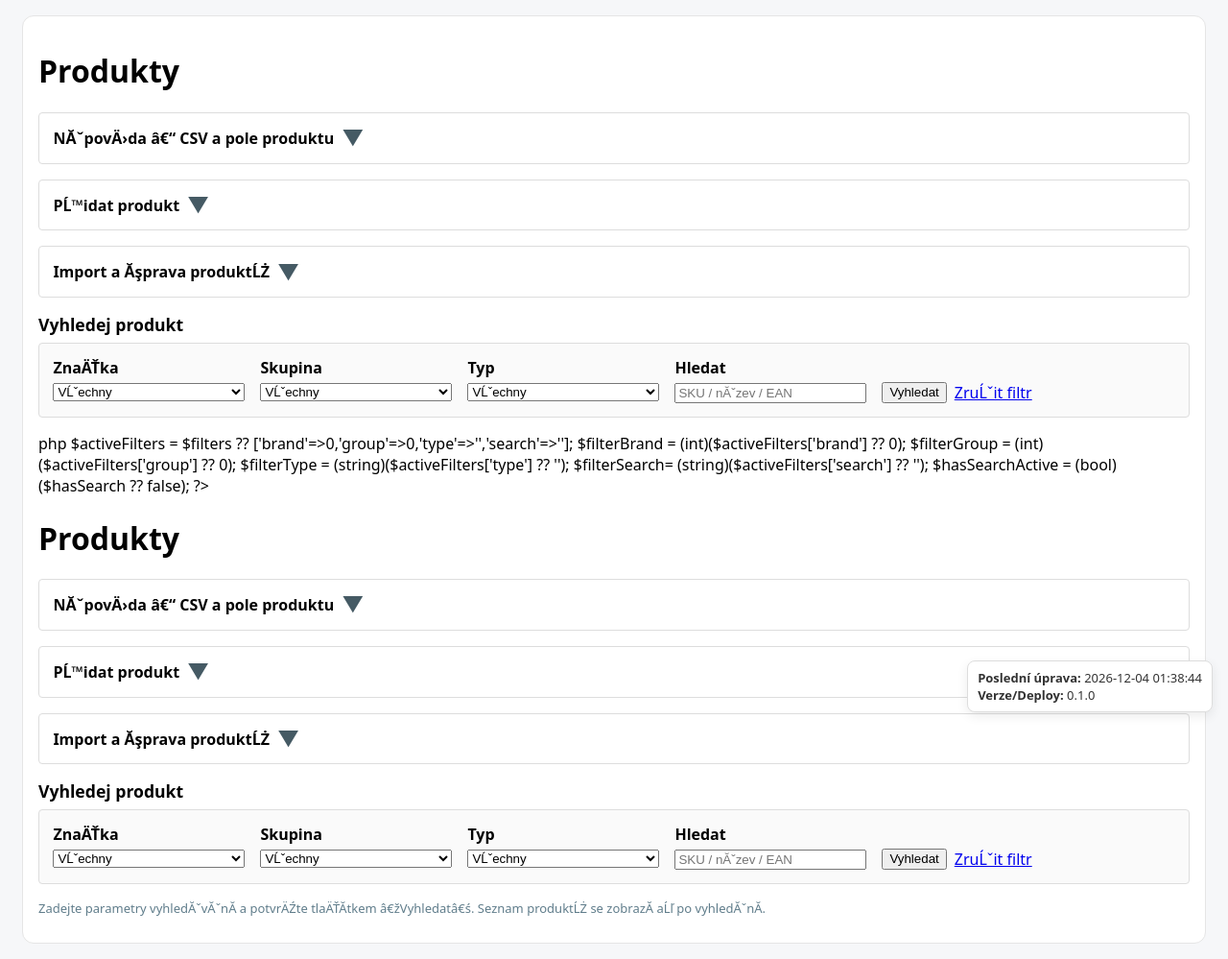
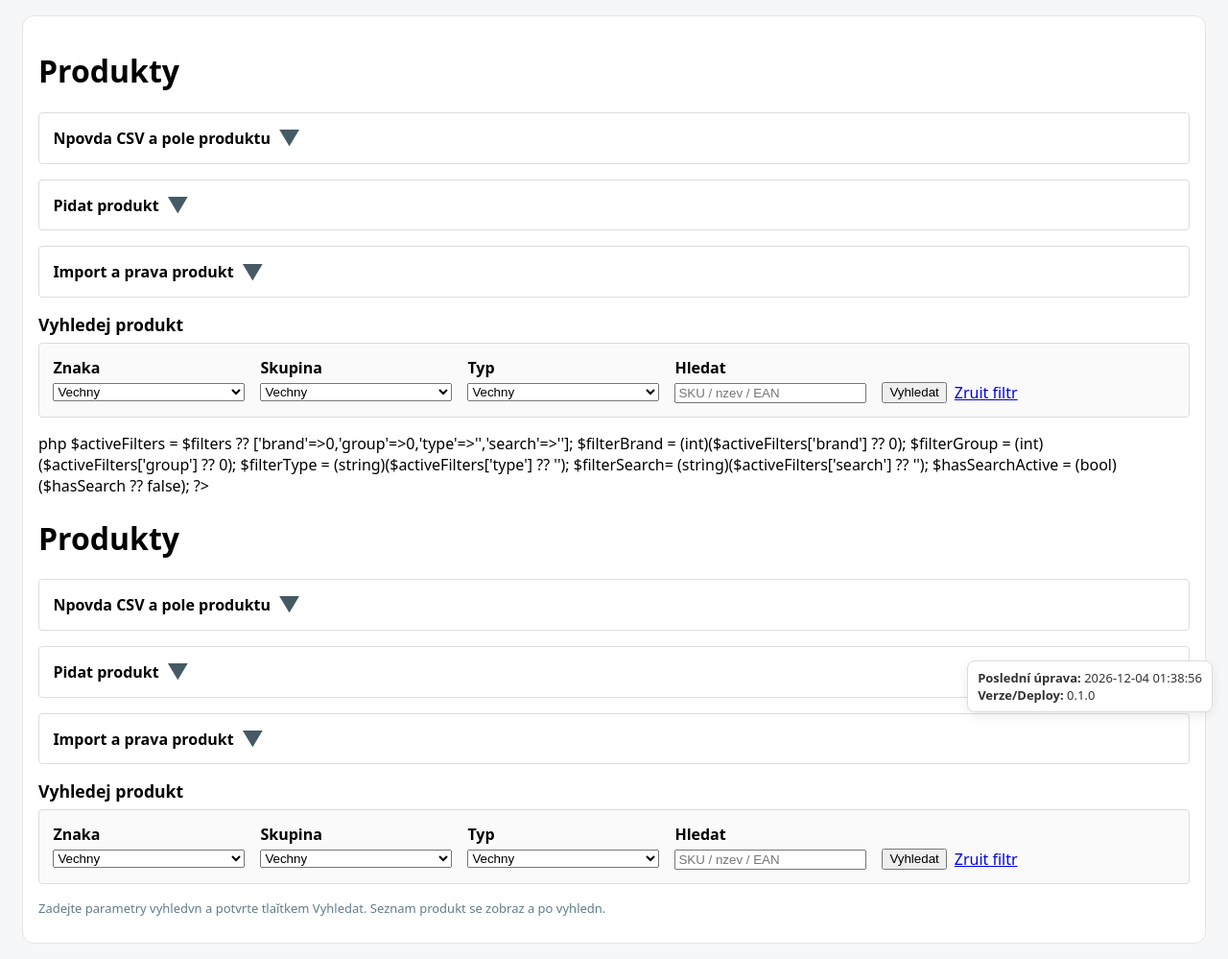
Before and after one commit to libor-sloupensky/GWvyroba-sklady, a PHP site: page /products in a window 1280 px wide. Shown: the part 42-1041 px from the top of the page at 96% size. Run offline with PHP 8.4, Linux system fonts and the light colour scheme; data that the repository does not hold is empty.

Commit message:
oprava češtiny produkty

```diff
--- a/views/products_index.php
+++ b/views/products_index.php
@@ -207,43 +207,43 @@
 
 <details class="collapsible" id="products-help">
 
-  <summary>NĂˇpovÄ›da â€“ CSV a pole produktu</summary>
+  <summary>Npovda  CSV a pole produktu</summary>
 
   <div class="collapsible-body">
 
-    <p><strong>Popis sloupcĹŻ CSV (oddÄ›lovaÄŤ ;):</strong></p>
+    <p><strong>Popis sloupc CSV (oddlova ;):</strong></p>
 
     <ul>
 
-      <li><code>sku</code> â€“ povinnĂ˝ internĂ­ kĂłd produktu.</li>
+      <li><code>sku</code>  povinn intern kd produktu.</li>
 
-      <li><code>alt_sku</code> â€“ volitelnĂ˝ alternativnĂ­ kĂłd (unikĂˇtnĂ­, nesmĂ­ bĂ˝t shodnĂ˝ se SKU).</li>
+      <li><code>alt_sku</code>  voliteln alternativn kd (uniktn, nesm bt shodn se SKU).</li>
 
-      <li><code>ean</code> â€“ volitelnĂ˝ EAN / ÄŤĂˇrovĂ˝ kĂłd.</li>
+      <li><code>ean</code>  voliteln EAN / rov kd.</li>
 
-      <li><code>znaÄŤka</code> / <code>skupina</code> â€“ nĂˇzvy definovanĂ© v NastavenĂ­.</li>
+      <li><code>znaka</code> / <code>skupina</code>  nzvy definovan v Nastaven.</li>
 
-      <li><code>typ</code> â€“ jedna z hodnot <code>produkt</code>, <code>obal</code>, <code>etiketa</code>, <code>surovina</code>, <code>balenĂ­</code>, <code>karton</code>.</li>
+      <li><code>typ</code>  jedna z hodnot <code>produkt</code>, <code>obal</code>, <code>etiketa</code>, <code>surovina</code>, <code>balen</code>, <code>karton</code>.</li>
 
-      <li><code>mÄ›rnĂˇ_jednotka</code> â€“ kĂłd jednotky z NastavenĂ­ (napĹ™. <code>ks</code>, <code>kg</code>).</li>
+      <li><code>mrn_jednotka</code>  kd jednotky z Nastaven (nap. <code>ks</code>, <code>kg</code>).</li>
 
-      <li><code>nĂˇzev</code> â€“ povinnĂ˝ nĂˇzev poloĹľky.</li>
+      <li><code>nzev</code>  povinn nzev poloky.</li>
 
-      <li><code>min_zĂˇsoba</code> â€“ bezpeÄŤnĂˇ zĂˇsoba; plĂˇnovĂˇnĂ­ se mĂˇ drĹľet alespoĹ tĂ©to hodnoty.</li>
+      <li><code>min_zsoba</code>  bezpen zsoba; plnovn se m dret alespo tto hodnoty.</li>
 
-      <li><code>min_dĂˇvka</code> â€“ minimĂˇlnĂ­ vyrĂˇbÄ›nĂˇ dĂˇvka. MenĹˇĂ­ mnoĹľstvĂ­ vĂ˝roba nespustĂ­.</li>
+      <li><code>min_dvka</code>  minimln vyrbn dvka. Men mnostv vroba nespust.</li>
 
-      <li><code>krok_vĂ˝roby</code> â€“ o kolik lze dĂˇvku navyĹˇovat nad minimum (napĹ™. krok 50 ? 200, 250, 300 â€¦).</li>
+      <li><code>krok_vroby</code>  o kolik lze dvku navyovat nad minimum (nap. krok 50 ? 200, 250, 300 ).</li>
 
-      <li><code>vĂ˝robnĂ­_doba_dnĂ­</code> â€“ dĂ©lka vĂ˝roby v kalendĂˇĹ™nĂ­ch dnech.</li>
+      <li><code>vrobn_doba_dn</code>  dlka vroby v kalendnch dnech.</li>
 
-      <li><code>aktivnĂ­</code> â€“ 1 = aktivnĂ­, 0 = skrytĂ˝ produkt.</li>
+      <li><code>aktivn</code>  1 = aktivn, 0 = skryt produkt.</li>
 
-      <li><code>poznĂˇmka</code> â€“ libovolnĂ˝ text.</li>
+      <li><code>poznmka</code>  libovoln text.</li>
 
     </ul>
 
-    <p>DesetinnĂ© hodnoty piĹˇte s teÄŤkou (napĹ™. <code>0.25</code>). CSV musĂ­ bĂ˝t v UTF-8.</p>
+    <p>Desetinn hodnoty pite s tekou (nap. <code>0.25</code>). CSV mus bt v UTF-8.</p>
 
   </div>
 
@@ -253,7 +253,7 @@
 
 <details class="collapsible" id="product-create-panel">
 
-  <summary>PĹ™idat produkt</summary>
+  <summary>Pidat produkt</summary>
 
   <div class="collapsible-body">
 
@@ -265,11 +265,11 @@
 
       <label>EAN</label><input type="text" name="ean" />
 
-      <label>ZnaÄŤka</label>
+      <label>Znaka</label>
 
       <select name="znacka_id">
 
-        <option value="">VĹˇechny</option>
+        <option value="">Vechny</option>
 
         <?php foreach (($brands ?? []) as $b): ?>
 
@@ -283,7 +283,7 @@
 
       <select name="skupina_id">
 
-        <option value="">VĹˇechny</option>
+        <option value="">Vechny</option>
 
         <?php foreach (($groups ?? []) as $g): ?>
 
@@ -317,29 +317,29 @@
 
       </select>
 
-      <label>NĂˇzev*</label><input type="text" name="nazev" required />
+      <label>Nzev*</label><input type="text" name="nazev" required />
 
-      <label>Min. zĂˇsoba</label><input type="number" step="0.001" name="min_zasoba" />
+      <label>Min. zsoba</label><input type="number" step="0.001" name="min_zasoba" />
 
-      <label>Min. dĂˇvka</label><input type="number" step="0.001" name="min_davka" />
+      <label>Min. dvka</label><input type="number" step="0.001" name="min_davka" />
 
-      <label>Krok vĂ˝roby</label><input type="number" step="0.001" name="krok_vyroby" />
+      <label>Krok vroby</label><input type="number" step="0.001" name="krok_vyroby" />
 
-      <label>VĂ˝robnĂ­ doba (dny)</label><input type="number" step="1" name="vyrobni_doba_dni" />
+      <label>Vrobn doba (dny)</label><input type="number" step="1" name="vyrobni_doba_dni" />
 
-      <label>AktivnĂ­*</label>
+      <label>Aktivn*</label>
 
       <select name="aktivni">
 
-        <option value="1">AktivnĂ­</option>
+        <option value="1">Aktivn</option>
 
         <option value="0">Skryto</option>
 
       </select>
 
-      <label>PoznĂˇmka</label><textarea name="poznamka" rows="2"></textarea>
+      <label>Poznmka</label><textarea name="poznamka" rows="2"></textarea>
 
-      <button type="submit">UloĹľit produkt</button>
+      <button type="submit">Uloit produkt</button>
 
     </form>
 
@@ -351,11 +351,11 @@
 
 <details class="collapsible" id="product-import-panel">
 
-  <summary>Import a Ăşprava produktĹŻ</summary>
+  <summary>Import a prava produkt</summary>
 
   <div class="collapsible-body">
 
-    <p><a href="/products/export">StĂˇhnout CSV (aktuĂˇlnĂ­)</a></p>
+    <p><a href="/products/export">Sthnout CSV (aktuln)</a></p>
 
     <?php if (!empty($errors)): ?>
 
@@ -399,11 +399,11 @@
 
     <label>
 
-      <span>ZnaÄŤka</span>
+      <span>Znaka</span>
 
       <select name="znacka_id">
 
-        <option value="">VĹˇechny</option>
+        <option value="">Vechny</option>
 
         <?php foreach (($brands ?? []) as $b): $id = (int)$b['id']; ?>
 
@@ -421,7 +421,7 @@
 
       <select name="skupina_id">
 
-        <option value="">VĹˇechny</option>
+        <option value="">Vechny</option>
 
         <?php foreach (($groups ?? []) as $g): $id = (int)$g['id']; ?>
 
@@ -439,7 +439,7 @@
 
       <select name="typ">
 
-        <option value="">VĹˇechny</option>
+        <option value="">Vechny</option>
 
         <?php foreach (($types ?? []) as $t): ?>
 
@@ -455,7 +455,7 @@
 
       <span>Hledat</span>
 
-      <input type="text" name="q" value="<?= htmlspecialchars($filterSearch,ENT_QUOTES,'UTF-8') ?>" placeholder="SKU / nĂˇzev / EAN" />
+      <input type="text" name="q" value="<?= htmlspecialchars($filterSearch,ENT_QUOTES,'UTF-8') ?>" placeholder="SKU / nzev / EAN" />
 
     </label>
 
@@ -463,7 +463,7 @@
 
       <button type="submit">Vyhledat</button>
 
-      <a href="/products" style="align-self:center;">ZruĹˇit filtr</a>
+      <a href="/products" style="align-self:center;">Zruit filtr</a>
 
     </div>
 
@@ -682,43 +682,43 @@ php
 
 <details class="collapsible" id="products-help">
 
-  <summary>NĂˇpovÄ›da â€“ CSV a pole produktu</summary>
+  <summary>Npovda  CSV a pole produktu</summary>
 
   <div class="collapsible-body">
 
-    <p><strong>Popis sloupcĹŻ CSV (oddÄ›lovaÄŤ ;):</strong></p>
+    <p><strong>Popis sloupc CSV (oddlova ;):</strong></p>
 
     <ul>
 
-      <li><code>sku</code> â€“ povinnĂ˝ internĂ­ kĂłd produktu.</li>
+      <li><code>sku</code>  povinn intern kd produktu.</li>
 
-      <li><code>alt_sku</code> â€“ volitelnĂ˝ alternativnĂ­ kĂłd (unikĂˇtnĂ­, nesmĂ­ bĂ˝t shodnĂ˝ se SKU).</li>
+      <li><code>alt_sku</code>  voliteln alternativn kd (uniktn, nesm bt shodn se SKU).</li>
 
-      <li><code>ean</code> â€“ volitelnĂ˝ EAN / ÄŤĂˇrovĂ˝ kĂłd.</li>
+      <li><code>ean</code>  voliteln EAN / rov kd.</li>
 
-      <li><code>znaÄŤka</code> / <code>skupina</code> â€“ nĂˇzvy definovanĂ© v NastavenĂ­.</li>
+      <li><code>znaka</code> / <code>skupina</code>  nzvy definovan v Nastaven.</li>
 
-      <li><code>typ</code> â€“ jedna z hodnot <code>produkt</code>, <code>obal</code>, <code>etiketa</code>, <code>surovina</code>, <code>balenĂ­</code>, <code>karton</code>.</li>
+      <li><code>typ</code>  jedna z hodnot <code>produkt</code>, <code>obal</code>, <code>etiketa</code>, <code>surovina</code>, <code>balen</code>, <code>karton</code>.</li>
 
-      <li><code>mÄ›rnĂˇ_jednotka</code> â€“ kĂłd jednotky z NastavenĂ­ (napĹ™. <code>ks</code>, <code>kg</code>).</li>
+      <li><code>mrn_jednotka</code>  kd jednotky z Nastaven (nap. <code>ks</code>, <code>kg</code>).</li>
 
-      <li><code>nĂˇzev</code> â€“ povinnĂ˝ nĂˇzev poloĹľky.</li>
+      <li><code>nzev</code>  povinn nzev poloky.</li>
 
-      <li><code>min_zĂˇsoba</code> â€“ bezpeÄŤnĂˇ zĂˇsoba; plĂˇnovĂˇnĂ­ se mĂˇ drĹľet alespoĹ tĂ©to hodnoty.</li>
+      <li><code>min_zsoba</code>  bezpen zsoba; plnovn se m dret alespo tto hodnoty.</li>
 
-      <li><code>min_dĂˇvka</code> â€“ minimĂˇlnĂ­ vyrĂˇbÄ›nĂˇ dĂˇvka. MenĹˇĂ­ mnoĹľstvĂ­ vĂ˝roba nespustĂ­.</li>
+      <li><code>min_dvka</code>  minimln vyrbn dvka. Men mnostv vroba nespust.</li>
 
-      <li><code>krok_vĂ˝roby</code> â€“ o kolik lze dĂˇvku navyĹˇovat nad minimum (napĹ™. krok 50 ? 200, 250, 300 â€¦).</li>
+      <li><code>krok_vroby</code>  o kolik lze dvku navyovat nad minimum (nap. krok 50 ? 200, 250, 300 ).</li>
 
-      <li><code>vĂ˝robnĂ­_doba_dnĂ­</code> â€“ dĂ©lka vĂ˝roby v kalendĂˇĹ™nĂ­ch dnech.</li>
+      <li><code>vrobn_doba_dn</code>  dlka vroby v kalendnch dnech.</li>
 
-      <li><code>aktivnĂ­</code> â€“ 1 = aktivnĂ­, 0 = skrytĂ˝ produkt.</li>
+      <li><code>aktivn</code>  1 = aktivn, 0 = skryt produkt.</li>
 
-      <li><code>poznĂˇmka</code> â€“ libovolnĂ˝ text.</li>
+      <li><code>poznmka</code>  libovoln text.</li>
 
     </ul>
 
-    <p>DesetinnĂ© hodnoty piĹˇte s teÄŤkou (napĹ™. <code>0.25</code>). CSV musĂ­ bĂ˝t v UTF-8.</p>
+    <p>Desetinn hodnoty pite s tekou (nap. <code>0.25</code>). CSV mus bt v UTF-8.</p>
 
   </div>
 
@@ -728,7 +728,7 @@ php
 
 <details class="collapsible" id="product-create-panel">
 
-  <summary>PĹ™idat produkt</summary>
+  <summary>Pidat produkt</summary>
 
   <div class="collapsible-body">
 
@@ -740,11 +740,11 @@ php
 
       <label>EAN</label><input type="text" name="ean" />
 
-      <label>ZnaÄŤka</label>
+      <label>Znaka</label>
 
       <select name="znacka_id">
 
-        <option value="">VĹˇechny</option>
+        <option value="">Vechny</option>
 
         <?php foreach (($brands ?? []) as $b): ?>
 
@@ -758,7 +758,7 @@ php
 
       <select name="skupina_id">
 
-        <option value="">VĹˇechny</option>
+        <option value="">Vechny</option>
 
         <?php foreach (($groups ?? []) as $g): ?>
 
@@ -792,29 +792,29 @@ php
 
       </select>
 
-      <label>NĂˇzev*</label><input type="text" name="nazev" required />
+      <label>Nzev*</label><input type="text" name="nazev" required />
 
-      <label>Min. zĂˇsoba</label><input type="number" step="0.001" name="min_zasoba" />
+      <label>Min. zsoba</label><input type="number" step="0.001" name="min_zasoba" />
 
-      <label>Min. dĂˇvka</label><input type="number" step="0.001" name="min_davka" />
+      <label>Min. dvka</label><input type="number" step="0.001" name="min_davka" />
 
-      <label>Krok vĂ˝roby</label><input type="number" step="0.001" name="krok_vyroby" />
+      <label>Krok vroby</label><input type="number" step="0.001" name="krok_vyroby" />
 
-      <label>VĂ˝robnĂ­ doba (dny)</label><input type="number" step="1" name="vyrobni_doba_dni" />
+      <label>Vrobn doba (dny)</label><input type="number" step="1" name="vyrobni_doba_dni" />
 
-      <label>AktivnĂ­*</label>
+      <label>Aktivn*</label>
 
       <select name="aktivni">
 
-        <option value="1">AktivnĂ­</option>
+        <option value="1">Aktivn</option>
 
         <option value="0">Skryto</option>
 
       </select>
 
-      <label>PoznĂˇmka</label><textarea name="poznamka" rows="2"></textarea>
+      <label>Poznmka</label><textarea name="poznamka" rows="2"></textarea>
 
-      <button type="submit">UloĹľit produkt</button>
+      <button type="submit">Uloit produkt</button>
 
     </form>
 
@@ -826,11 +826,11 @@ php
 
 <details class="collapsible" id="product-import-panel">
 
-  <summary>Import a Ăşprava produktĹŻ</summary>
+  <summary>Import a prava produkt</summary>
 
   <div class="collapsible-body">
 
-    <p><a href="/products/export">StĂˇhnout CSV (aktuĂˇlnĂ­)</a></p>
+    <p><a href="/products/export">Sthnout CSV (aktuln)</a></p>
 
     <?php if (!empty($errors)): ?>
 
@@ -874,11 +874,11 @@ php
 
     <label>
 
-      <span>ZnaÄŤka</span>
+      <span>Znaka</span>
 
       <select name="znacka_id">
 
-        <option value="">VĹˇechny</option>
+        <option value="">Vechny</option>
 
         <?php foreach (($brands ?? []) as $b): $id = (int)$b['id']; ?>
 
@@ -896,7 +896,7 @@ php
 
       <select name="skupina_id">
 
-        <option value="">VĹˇechny</option>
+        <option value="">Vechny</option>
 
         <?php foreach (($groups ?? []) as $g): $id = (int)$g['id']; ?>
 
@@ -914,7 +914,7 @@ php
 
       <select name="typ">
 
-        <option value="">VĹˇechny</option>
+        <option value="">Vechny</option>
 
         <?php foreach (($types ?? []) as $t): ?>
 
@@ -930,7 +930,7 @@ php
 
       <span>Hledat</span>
 
-      <input type="text" name="q" value="<?= htmlspecialchars($filterSearch,ENT_QUOTES,'UTF-8') ?>" placeholder="SKU / nĂˇzev / EAN" />
+      <input type="text" name="q" value="<?= htmlspecialchars($filterSearch,ENT_QUOTES,'UTF-8') ?>" placeholder="SKU / nzev / EAN" />
 
     </label>
 
@@ -938,7 +938,7 @@ php
 
       <button type="submit">Vyhledat</button>
 
-      <a href="/products" style="align-self:center;">ZruĹˇit filtr</a>
+      <a href="/products" style="align-self:center;">Zruit filtr</a>
 
     </div>
 
@@ -966,11 +966,11 @@ php
 
 <?php if (!$hasSearchActive): ?>
 
-  <p class="muted">Zadejte parametry vyhledĂˇvĂˇnĂ­ a potvrÄŹte tlaÄŤĂ­tkem â€žVyhledatâ€ś. Seznam produktĹŻ se zobrazĂ­ aĹľ po vyhledĂˇnĂ­.</p>
+  <p class="muted">Zadejte parametry vyhledvn a potvrte tlaĭtkem Vyhledat. Seznam produkt se zobraz a po vyhledn.</p>
 
 <?php elseif (empty($items)): ?>
 
-  <p class="muted">Ĺ˝ĂˇdnĂ© produkty neodpovĂ­dajĂ­ zadanĂ˝m filtrĹŻm.</p>
+  <p class="muted">dn produkty neodpovdaj zadanm filtrm.</p>
 
 <?php else: ?>
 
@@ -984,7 +984,7 @@ php
 
     <th>EAN</th>
 
-    <th>ZnaÄŤka</th>
+    <th>Znaka</th>
 
     <th>Skupina</th>
 
@@ -992,19 +992,19 @@ php
 
     <th>MJ</th>
 
-    <th>NĂˇzev</th>
+    <th>Nzev</th>
 
-    <th>Min. zĂˇsoba</th>
+    <th>Min. zsoba</th>
 
-    <th>Min. dĂˇvka</th>
+    <th>Min. dvka</th>
 
-    <th>Krok vĂ˝roby</th>
+    <th>Krok vroby</th>
 
-    <th>VĂ˝robnĂ­ doba</th>
+    <th>Vrobn doba</th>
 
-    <th>AktivnĂ­</th>
+    <th>Aktivn</th>
 
-    <th>PoznĂˇmka</th>
+    <th>Poznmka</th>
 
   </tr>
 
@@ -1068,7 +1068,7 @@ php
     groups: <?= json_encode(array_map(fn($g) => ['value'=>(string)$g['id'],'label'=>$g['nazev']], $groups ?? []), JSON_UNESCAPED_UNICODE) ?>,
     units:  <?= json_encode(array_map(fn($u) => ['value'=>$u['kod'],'label'=>$u['kod']], $units ?? []), JSON_UNESCAPED_UNICODE) ?>,
     types:  <?= json_encode(array_map(fn($t) => ['value'=>$t,'label'=>$t], $types ?? []), JSON_UNESCAPED_UNICODE) ?>,
-    active: [{value:'1',label:'✓'},{value:'0',label:'–'}]
+    active: [{value:'1',label:''},{value:'0',label:''}]
   };
 
   const table = document.querySelector('.products-table');
@@ -1101,13 +1101,13 @@ php
     }
     closeBomRow();
     const toggle = cell.querySelector('.sku-toggle');
-    if (toggle) toggle.textContent = '▾';
+    if (toggle) toggle.textContent = '';
     row.classList.add('bom-open');
     const detailRow = document.createElement('tr');
     detailRow.className = 'bom-tree-row';
     const detailCell = document.createElement('td');
     detailCell.colSpan = row.children.length;
-    detailCell.textContent = 'Načítám…';
+    detailCell.textContent = 'Natm';
     detailRow.appendChild(detailCell);
     row.parentNode.insertBefore(detailRow, row.nextSibling);
     bomState = { row, detail: detailRow };
@@ -1131,7 +1131,7 @@ php
           return;
         }
         if (!data.ok) {
-          targetCell.textContent = data.error || 'BOM strom se nepodařilo načíst.';
+          targetCell.textContent = data.error || 'BOM strom se nepodailo nast.';
           return;
         }
         const text = formatBomText(data.tree);
@@ -1142,7 +1142,7 @@ php
       })
       .catch(() => {
         if (targetCell.isConnected) {
-          targetCell.textContent = 'BOM strom se nepodařilo načíst.';
+          targetCell.textContent = 'BOM strom se nepodailo nast.';
         }
       });
   }
@@ -1153,23 +1153,23 @@ php
     const metaParts = [];
     if (node.typ) metaParts.push(node.typ);
     if (node.merna_jednotka) metaParts.push('MJ ' + node.merna_jednotka);
-    let line = ${indent} – ;
+    let line = ${indent}  ;
     if (metaParts.length) {
       line +=  [];
     }
     if (node.edge) {
       const edgeMj = node.edge.merna_jednotka || node.merna_jednotka || '';
-      line +=   ←   ();
+      line +=      ();
     }
     let text = line + '\n';
     const children = node.children || [];
     if (!children.length && depth === 0) {
-      text += indent + '  (bez navázaných položek)\n';
+      text += indent + '  (bez navzanch poloek)\n';
     }
     children.forEach((child) => {
       text += formatBomText(child, depth + 1);
       if (child.cycle) {
-        text += ${'  '.repeat(depth + 1)}↺ cyklická vazba (zkráceno)\n;
+        text += ${'  '.repeat(depth + 1)} cyklick vazba (zkrceno)\n;
       }
     });
     return text;
@@ -1245,13 +1245,13 @@ php
 
   function appendOptions(select, options) {
     select.innerHTML = '';
-    select.appendChild(new Option('Všechny', ''));
+    select.appendChild(new Option('Vechny', ''));
     options.forEach((opt) => select.appendChild(new Option(opt.label, opt.value)));
   }
 
   function formatDisplay(field, value) {
-    if (!value) return '–';
-    if (field === 'aktivni') return value === '1' ? '✓' : '–';
+    if (!value) return '';
+    if (field === 'aktivni') return value === '1' ? '' : '';
     if (field === 'znacka_id') return lookupLabel(meta.brands, value);
     if (field === 'skupina_id') return lookupLabel(meta.groups, value);
     if (field === 'merna_jednotka') return value;
@@ -1261,7 +1261,7 @@ php
 
   function lookupLabel(list, value) {
     const found = list.find((item) => item.value === String(value));
-    return found ? found.label : '–';
+    return found ? found.label : '';
   }
 
   async function saveChange(sku, field, value) {
@@ -1273,12 +1273,12 @@ php
       });
       const data = await response.json();
       if (!data.ok) {
-        alert(data.error || 'Uložení se nezdařilo.');
+        alert(data.error || 'Uloen se nezdailo.');
         return false;
       }
       return true;
     } catch (err) {
-      alert('Nastala chyba při ukládání.');
+      alert('Nastala chyba pi ukldn.');
       return false;
     }
   }
```
Also changed, not shown: other parts of views/products_index.php (+14 -14 lines).
